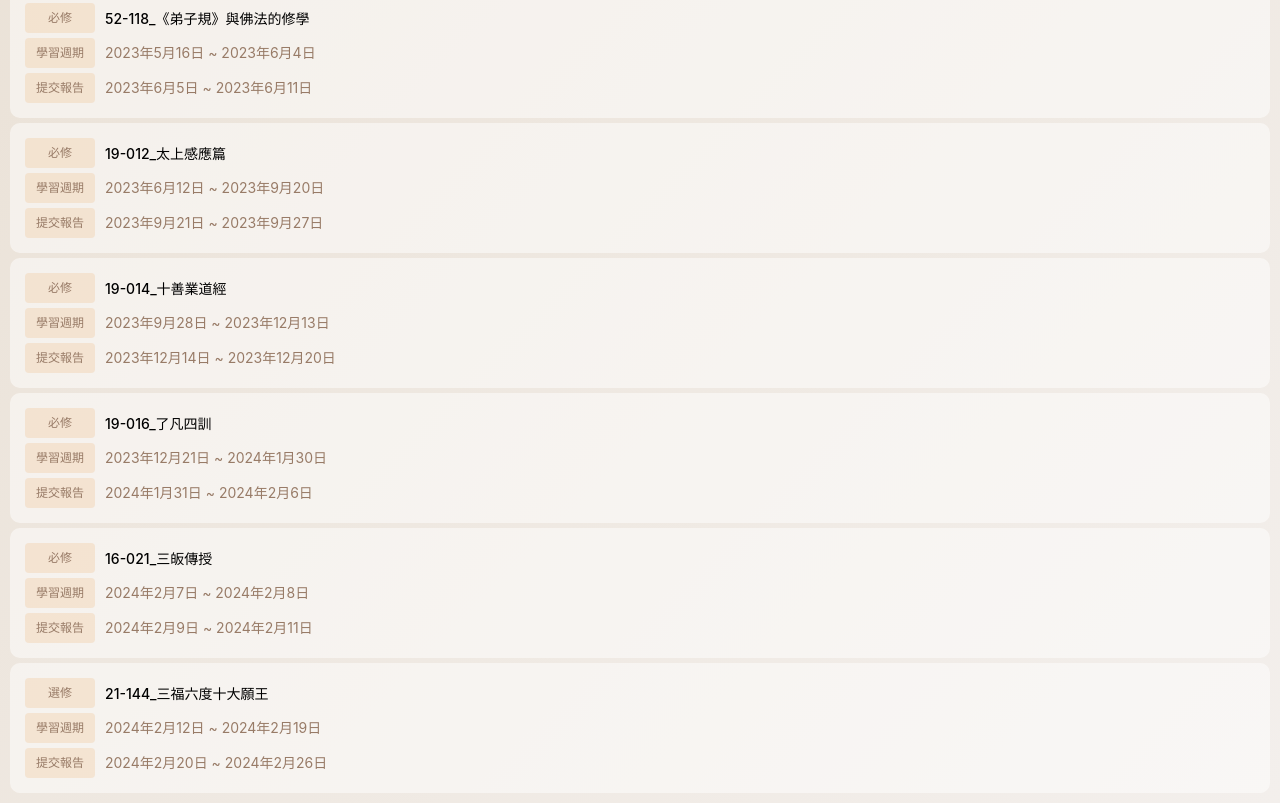
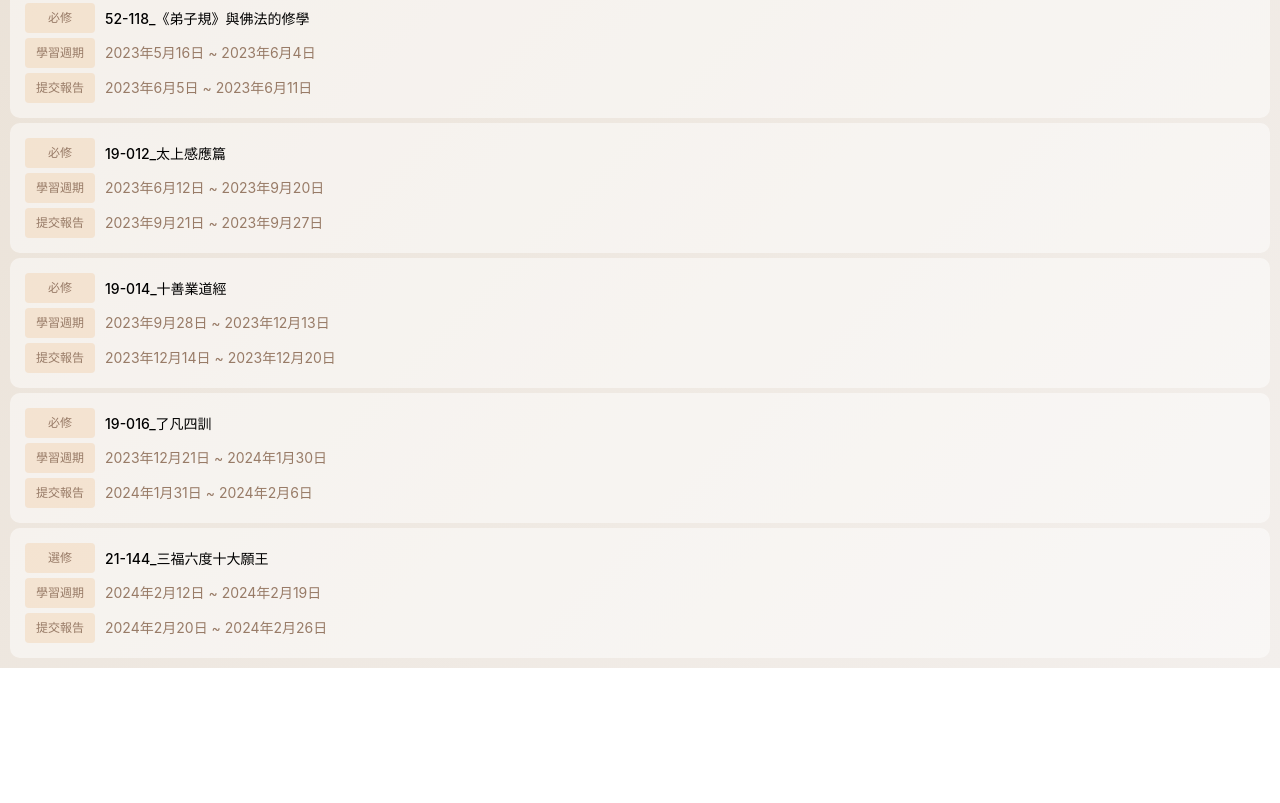
Before and after one commit to buddhist-college/xueyuan-h5, a plain HTML site: page index.html in a window 1280 px wide. Shown: the part 733-1536 px from the top of the page. After the commit the page ends 1401 px from the top, so only its background shows below. Drawn offline with Linux system fonts and the light colour scheme.

Commit message:
feat: up

```diff
--- a/assets/style.css
+++ b/assets/style.css
@@ -40,11 +40,12 @@
   height: 100%;
   width: 25px;
   background: linear-gradient(90deg, rgba(241, 234, 230, 0), rgba(241, 234, 230, 100));
+  pointer-events: none;
 }
 .tab-header {
   display: flex;
   padding: 0 15px;
-  gap: 34px;
+  /* gap: 34px; */
   overflow-x: auto;
   overflow-y: hidden;
 }
@@ -59,6 +60,10 @@
   line-height: 20px;
   color: #987B67;
   position: relative;
+  margin-left: 34px;
+}
+.tab-header a:first-of-type {
+  margin-left: 0;
 }
 .tab-header a.current {
   font-weight: 500;
@@ -80,7 +85,7 @@
   margin: 10px;
   display: flex;
   flex-direction: column;
-  gap: 5px;
+  /* gap: 5px; */
 }
 .tab-content .item {
   background: rgba(255,255,255,0.5);
@@ -88,13 +93,21 @@
   border-radius: 10px;
   display: flex;
   flex-direction: column;
-  gap: 5px;
+  margin-top: 5px;
+  /* gap: 5px; */
+}
+.tab-content .item:first-of-type {
+  margin-top: 0;
 }
 .tab-content .row {
   display: flex;
   align-items: start;
-  gap: 10px;
+  /* gap: 10px; */
   color: #987B67;
+  margin-top: 5px;
+}
+.tab-content .row:first-of-type {
+  margin-top: 0;
 }
 .tab-content .row div {
   font-size: 14px;
@@ -110,6 +123,7 @@
   text-align: center;
   background: rgba(237,191,144,0.3);
   border-radius: 4px;
+  margin-right: 10px;
 }
 .tab-content h2 {
   font-size: 14px;
--- a/data/jc_1.js
+++ b/data/jc_1.js
@@ -46,11 +46,6 @@ export default {
     period: '2023年12月21日 ~  2024年1月30日',
     report: '2024年1月31日 ~  2024年2月6日',
   }, {
-    type: '必修',
-    title: '16-021_三皈傳授',
-    period: '2024年2月7日 ~  2024年2月8日',
-    report: '2024年2月9日 ~  2024年2月11日',
-  }, {
     type: '選修',
     title: '21-144_三福六度十大願王',
     period: '2024年2月12日 ~  2024年2月19日',
--- a/data/zk_1.js
+++ b/data/zk_1.js
@@ -4,7 +4,7 @@ export default {
     type: '必修',
     title: '淨土大經解演義',
     period: '全年度',
-    report: '每月一篇提交報告',
+    report: '每月提交一篇報告',
   }, {
     type: '必讀',
     title: '印光法師文鈔續編',
@@ -24,6 +24,6 @@ export default {
     type: '選修',
     title: '阿彌陀經疏鈔演義',
     period: '全年度',
-    report: '每月一篇提交報告',
+    report: '每月提交一篇報告',
   }],
 }
--- a/data/zk_2.js
+++ b/data/zk_2.js
@@ -4,7 +4,7 @@ export default {
     type: '必修',
     title: '淨土大經解演義',
     period: '全年度',
-    report: '每月一篇提交報告',
+    report: '每月提交一篇報告',
   }, {
     type: '必讀',
     title: '印光法師文鈔續編',
@@ -19,6 +19,6 @@ export default {
     type: '選修',
     title: '阿彌陀經疏鈔演義',
     period: '全年度',
-    report: '每月一篇提交報告',
+    report: '每月提交一篇報告',
   }],
 }
--- a/data/zk_3.js
+++ b/data/zk_3.js
@@ -4,7 +4,7 @@ export default {
     type: '必修',
     title: '淨土大經解演義',
     period: '全年度',
-    report: '每月一篇提交報告',
+    report: '每月提交一篇報告',
   }, {
     type: '必讀',
     title: '印光法師文鈔續編',
@@ -19,6 +19,6 @@ export default {
     type: '選修',
     title: '阿彌陀經疏鈔演義',
     period: '全年度',
-    report: '每月一篇提交報告',
+    report: '每月提交一篇報告',
   }],
 }
--- a/data/zk_4.js
+++ b/data/zk_4.js
@@ -4,7 +4,7 @@ export default {
     type: '必修',
     title: '淨土大經解演義',
     period: '全年度',
-    report: '每月一篇提交報告',
+    report: '每月提交一篇報告',
   }, {
     type: '必讀',
     title: '印光法師文鈔續編',
@@ -19,6 +19,6 @@ export default {
     type: '選修',
     title: '阿彌陀經疏鈔演義',
     period: '全年度',
-    report: '每月一篇提交報告',
+    report: '每月提交一篇報告',
   }],
 }
```
